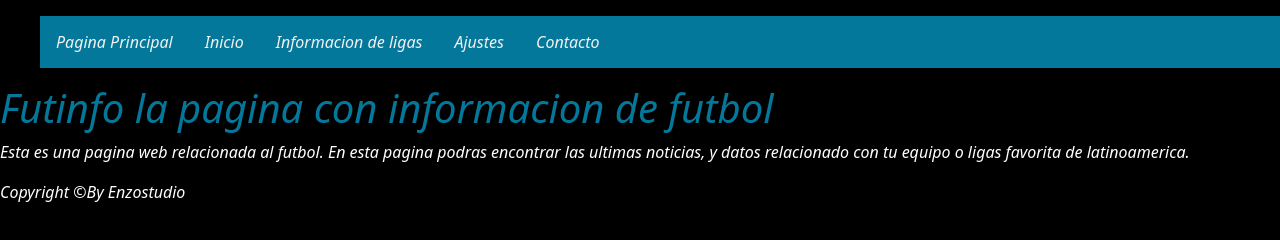
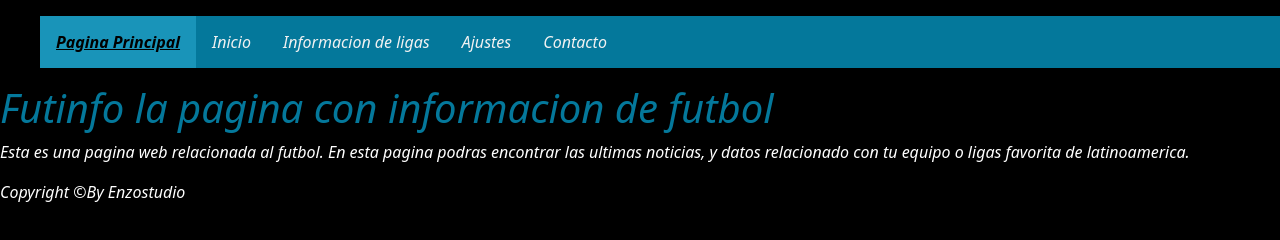
Before and after one commit to paivaenzo/Proyecto-final, a plain HTML site: page pages/index.html in a window 1280 px wide. In both pictures the pointer is over the link "Pagina Principal". Drawn offline with Linux system fonts and the light colour scheme.

Commit message:
cuarto commit

```diff
--- a/assets/css/style.css
+++ b/assets/css/style.css
@@ -54,9 +54,11 @@ img {
 .italia {
     width: 300px;
 }
+
 th {
     color: white;
 }
+
 td {
     color: white;
 }
@@ -112,7 +114,8 @@ color: white;
 
 .topnav {
     overflow: hidden;
-    background-color: #333;}
+    background-color: #333;
+}
 
 /* Topnav links */
 .topnav a {
@@ -121,7 +124,8 @@ color: white;
     color: #f2f2f2;
     text-align: center;
     padding: 14px 16px;
-    text-decoration: none; }
+    text-decoration: none;
+}
 
 @media screen and (max-width: 600px) {
     .topnav a {
@@ -129,6 +133,14 @@ color: white;
         width: 100%;
     }
 }
-.topnav{
-    background-color:rgb(4, 120, 155) ;
+
+.topnav {
+    background-color: rgb(4, 120, 155);
 }
+
+a:hover {
+    font-weight: bold;
+    background-color: rgb(25, 148, 185);
+    color: black;
+    text-decoration: underline;
+}
```
Lines whose indentation alone changed are shown as unchanged.
